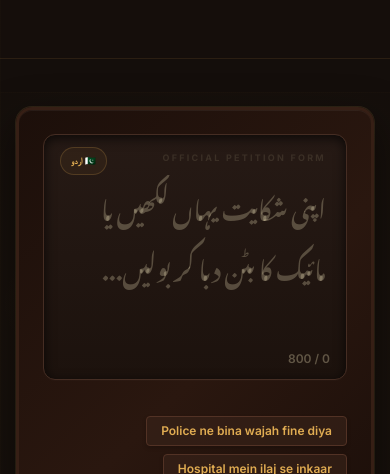
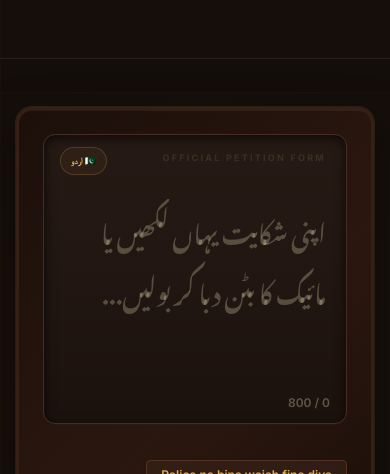
Before and after one commit to waybig125/haqdar-ai, a Next.js app: page / in a window 390 px wide. Shown: the part 2440-2914 px from the top of the page. Built offline with nearby package versions, Linux system fonts and the light colour scheme; no server answers; a web font is replaced by a local one.

Commit message:
style: add parent padding and margin spacing to ComplaintInput textarea to prevent overlapping text

```diff
--- a/src/components/features/ComplaintInput.jsx
+++ b/src/components/features/ComplaintInput.jsx
@@ -81,7 +81,7 @@ export function ComplaintInput({ onAnalyze, loading }) {
           <form onSubmit={handleSubmit} className="flex flex-col gap-5 relative z-10">
 
             {/* Aged Parchment Sheet Textarea Box */}
-            <div className="parchment-sheet rounded-xl p-5 md:p-8 pt-10 relative">
+            <div className="parchment-sheet rounded-xl p-5 md:p-8 pt-14 pb-10 relative">
 
               {/* Language Badge Chip */}
               <div className="absolute top-3 left-4 flex items-center gap-1.5 px-2.5 py-0.5 rounded-full border border-accent/20 bg-accent/5 text-[9px] font-bold text-accent font-inter select-none">
@@ -98,7 +98,7 @@ export function ComplaintInput({ onAnalyze, loading }) {
                 onChange={(e) => setText(e.target.value.slice(0, 800))}
                 placeholder={isUrduMode ? "اپنی شکایت یہاں لکھیں یا مائیک کا بٹن دبا کر بولیں..." : "Type or click the microphone to speak your complaint..."}
                 className={cn(
-                  "w-full min-h-[170px] bg-transparent resize-none outline-none leading-relaxed placeholder:text-amber-900/30 dark:placeholder:text-amber-100/25 transition-all border-none focus:ring-0",
+                  "w-full min-h-[170px] bg-transparent resize-none outline-none leading-relaxed placeholder:text-amber-900/30 dark:placeholder:text-amber-100/25 transition-all border-none focus:ring-0 mt-2",
                   isUrduMode ? "font-urdu text-2xl md:text-3xl leading-[2.5] text-amber-950 dark:text-amber-100" : "font-garamond text-xl md:text-2xl font-bold text-amber-950 dark:text-amber-100"
                 )}
                 dir={isUrduMode ? "rtl" : "ltr"}
```
